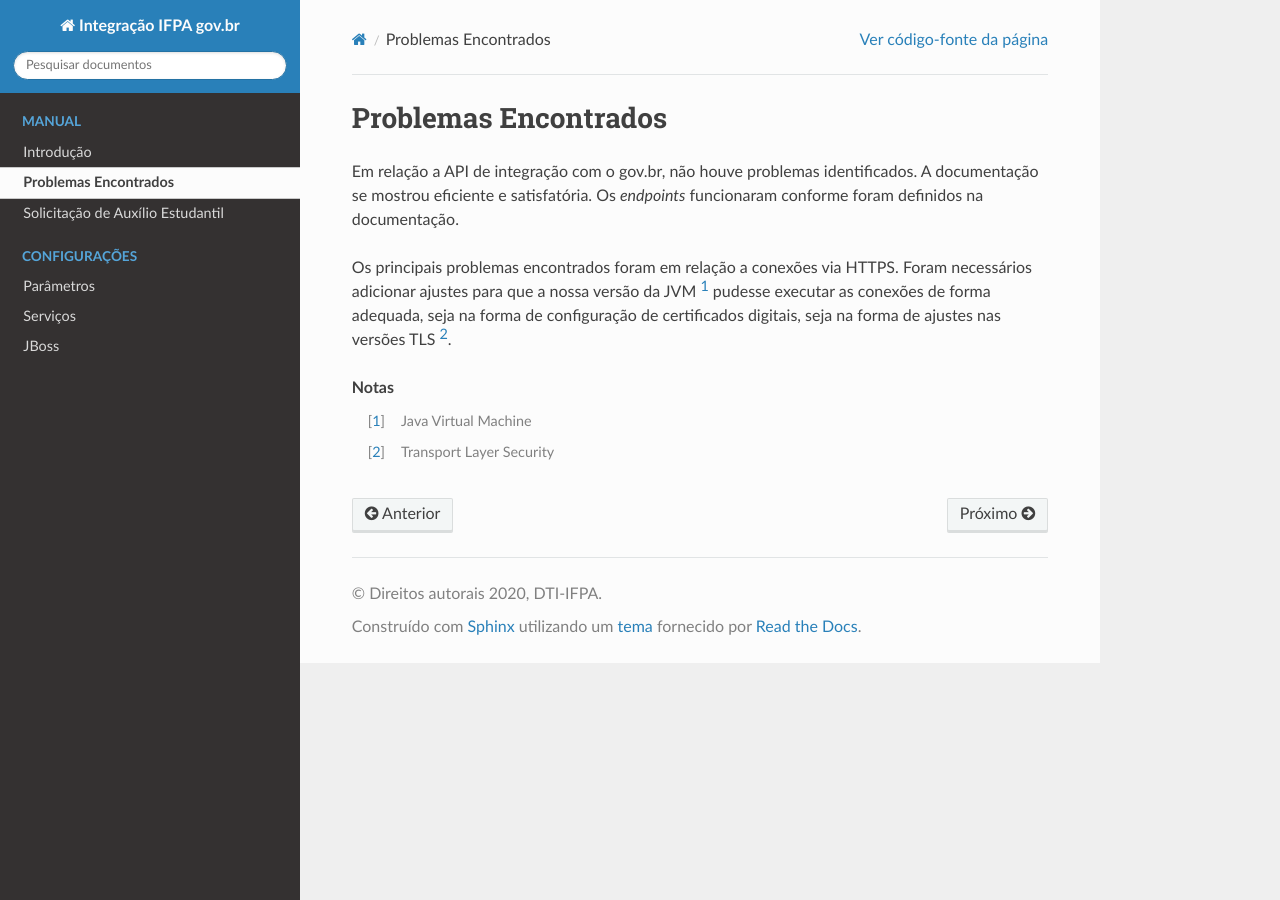
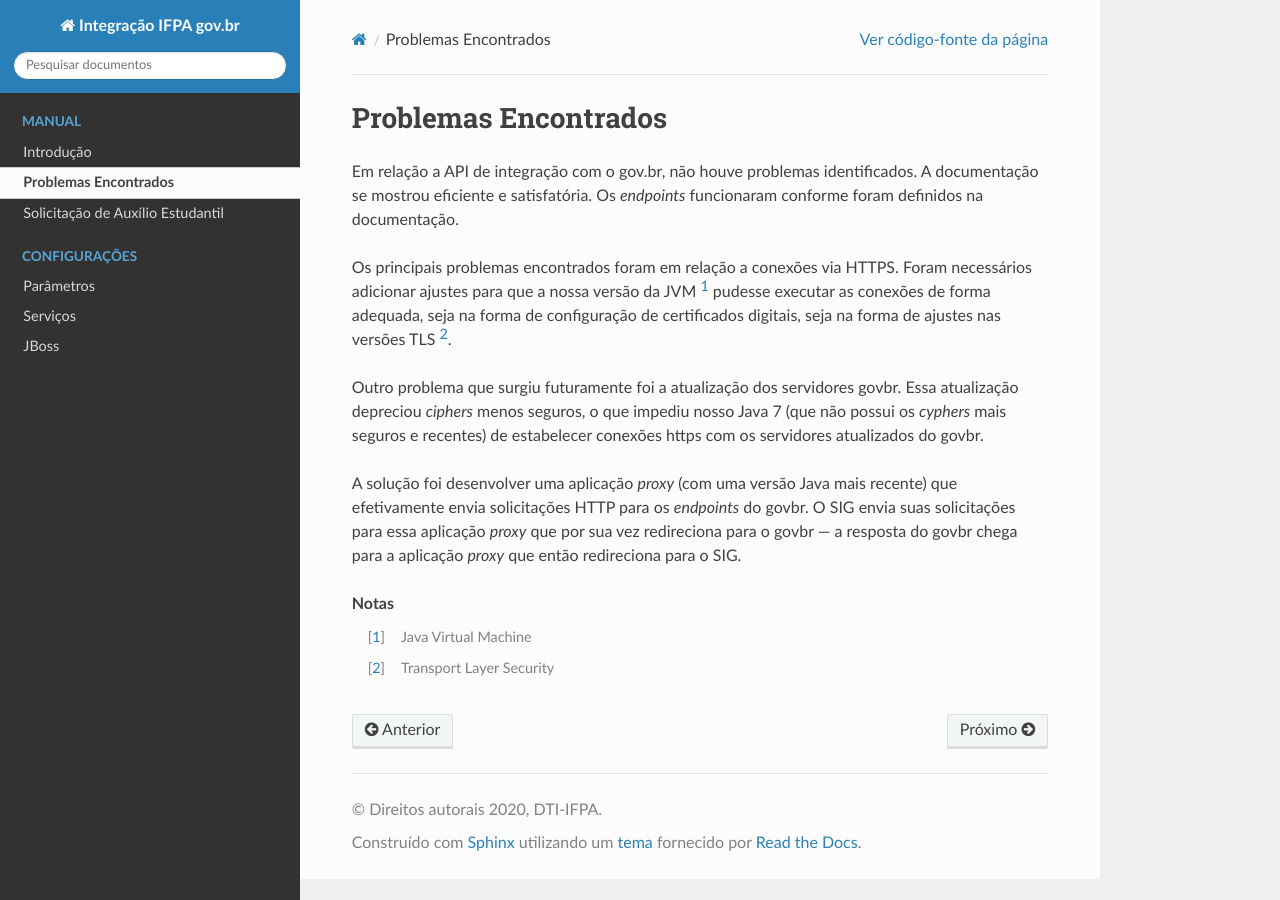
Before and after one commit to djangonauta/integracao-govbr, a Sphinx documentation site: the page built from docs/problems.rst, in a window 1280 px wide. Built offline with Sphinx 7.4.7 and the Read the Docs theme 2.0.0, drawn with Linux system fonts in a browser that asks for light colours.

Commit message:
docs: atualizada seção de problemas encontrados

```diff
--- a/docs/problems.rst
+++ b/docs/problems.rst
@@ -1,13 +1,21 @@
 Problemas Encontrados
 =====================
 
-Em relação a API de integração com o gov.br, não houve problemas identificados. A documentação se mostrou eficiente
-e satisfatória. Os *endpoints* funcionaram conforme foram definidos na documentação.
+Em relação a API de integração com o gov.br, não houve problemas identificados. A documentação se mostrou
+eficiente e satisfatória. Os *endpoints* funcionaram conforme foram definidos na documentação.
 
 Os principais problemas encontrados foram em relação a conexões via HTTPS. Foram necessários adicionar ajustes
-para que a nossa versão da JVM [#]_ pudesse executar as conexões de forma adequada, seja na forma de configuração
-de certificados digitais, seja na forma de ajustes nas versões TLS [#]_.
+para que a nossa versão da JVM [#]_ pudesse executar as conexões de forma adequada, seja na forma de
+configuração de certificados digitais, seja na forma de ajustes nas versões TLS [#]_.
 
+Outro problema que surgiu futuramente foi a atualização dos servidores govbr. Essa atualização depreciou
+*ciphers* menos seguros, o que impediu nosso Java 7 (que não possui os *cyphers* mais seguros e recentes) de
+estabelecer conexões https com os servidores atualizados do govbr.
+
+A solução foi desenvolver uma aplicação *proxy* (com uma versão Java mais recente) que efetivamente envia
+solicitações HTTP para os *endpoints* do govbr. O SIG envia suas solicitações para essa aplicação *proxy* que
+por sua vez redireciona para o govbr — a resposta do govbr chega para a aplicação *proxy* que então
+redireciona para o SIG.
 
 .. rubric:: Notas
 
```
Also changed, not shown: 2 other files.
